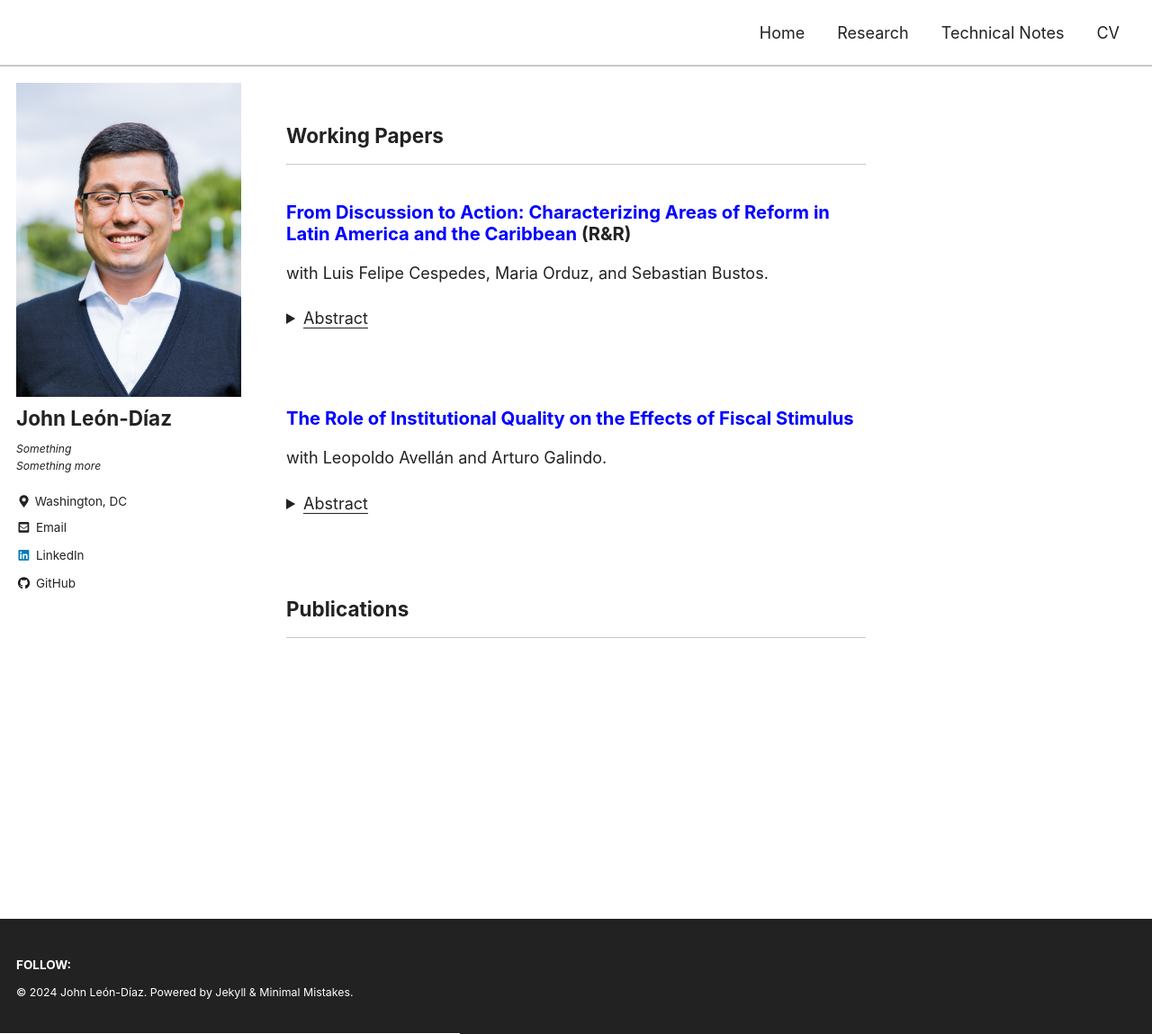
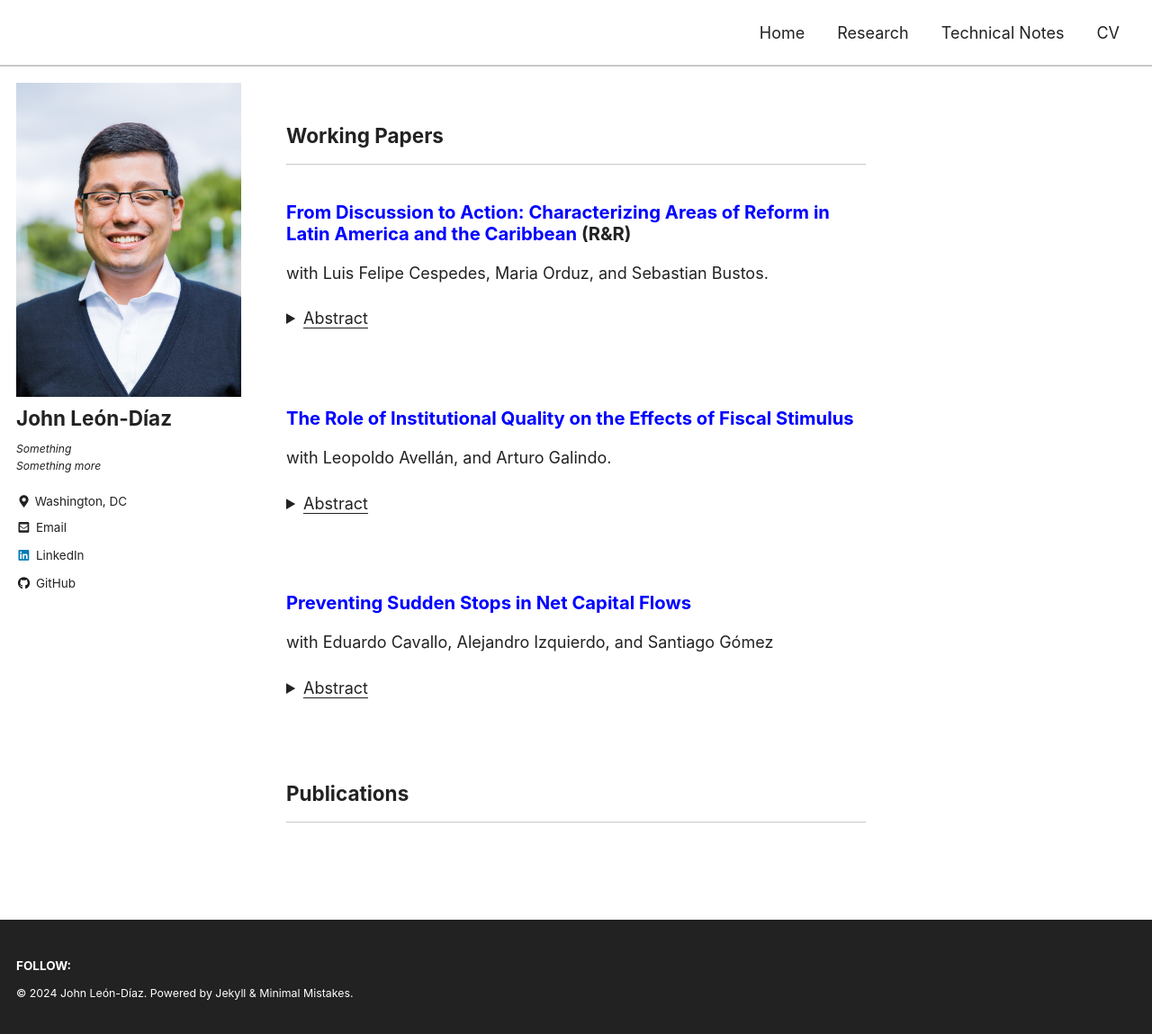
Before and after one commit to jleondia/jleondia.github.io, a Jekyll site: the page built from _pages/research.md, in a window 1280 px wide and 1149 px high. Shown: the whole window at 90% size. Built offline with Jekyll 4.4.1, drawn with Linux system fonts in a browser that asks for light colours; cached includes are drawn as plain includes.

Commit message:
Update research.md

```diff
--- a/_pages/research.md
+++ b/_pages/research.md
@@ -20,7 +20,7 @@ with Luis Felipe Cespedes, Maria Orduz, and Sebastian Bustos.
 </details> <br>
 
 ### [The Role of Institutional Quality on the Effects of Fiscal Stimulus](https://publications.iadb.org/en/the-role-of-institutional-quality-on-the-effects-of-fiscal-stimulus)
-with Leopoldo Avellán and Arturo Galindo.
+with Leopoldo Avellán, and Arturo Galindo.
 
 <details>
     <summary><u>Abstract</u></summary><p>
@@ -28,6 +28,15 @@ with Leopoldo Avellán and Arturo Galindo.
 </p>
 </details> <br>
 
+### [Preventing Sudden Stops in Net Capital Flows](https://publications.iadb.org/en/preventing-sudden-stops-in-net-capital-flows)
+with Eduardo Cavallo, Alejandro Izquierdo, and Santiago Gómez
+<details>
+    <summary><u>Abstract</u></summary><p>
+  Sudden stops in net capital flows can be prevented if domestic investors either repatriate foreign-held assets or roll over their local asset holdings when foreign investors stop lending or sell off their local asset holdings. This paper presents evidence showing that domestic factors such as low levels of liability dollarization, the consistency of the monetary and exchange rate regimes, low inflation, higher growth, and a solid institutional background, explain why some countries are more successful in eliciting the behaviors that increase the probability of preventing a sudden stop following a tightening of the external borrowing constraint. Prevention is key to offsetting an external credit crunch originating in factors that are usually outside the control of borrowing countries, which can turn into costly sudden stops in net capital flows in the affected economies.
+</p>
+</details> <br>
+
+
 ## Publications <!-- New line here... -->
 
 ---
```
